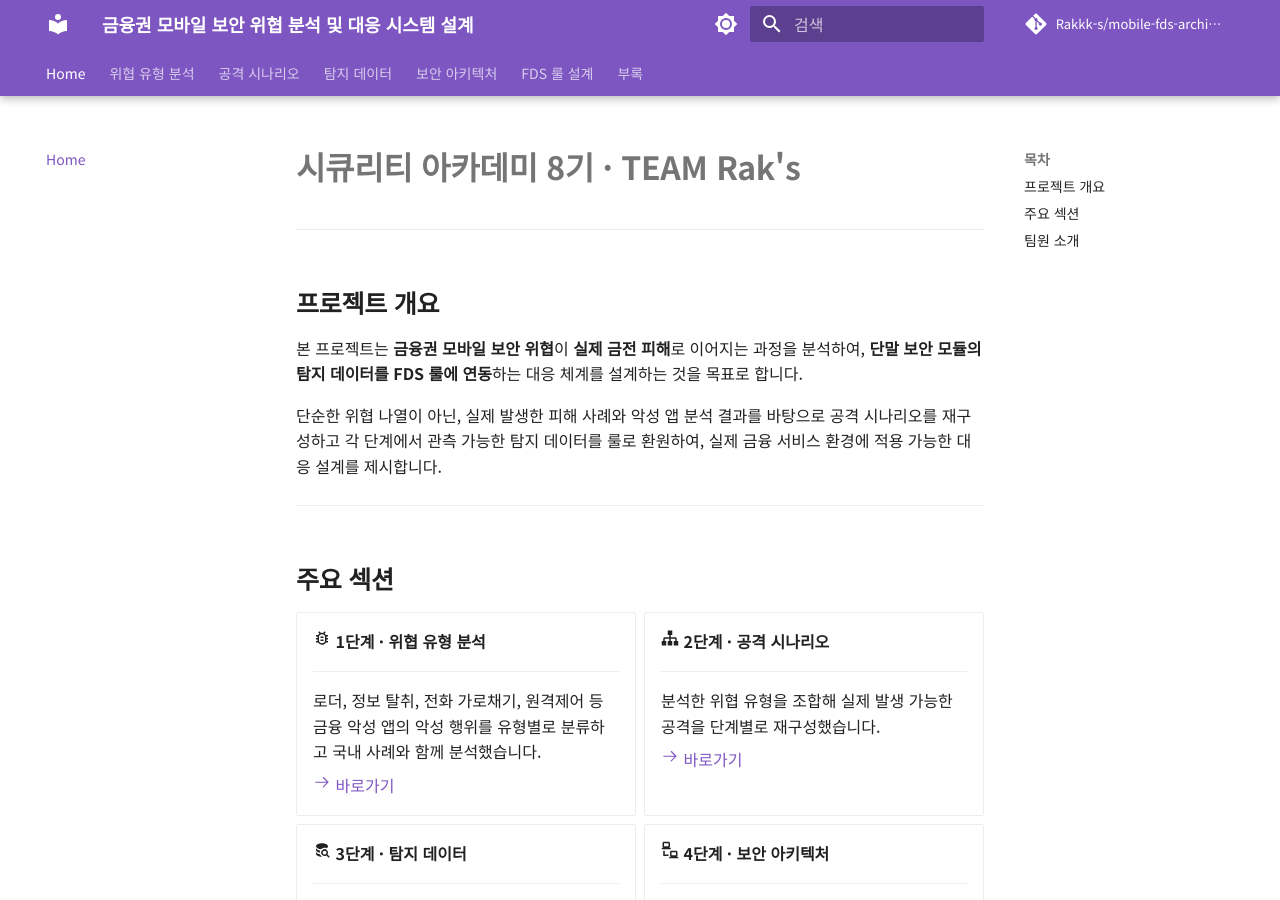
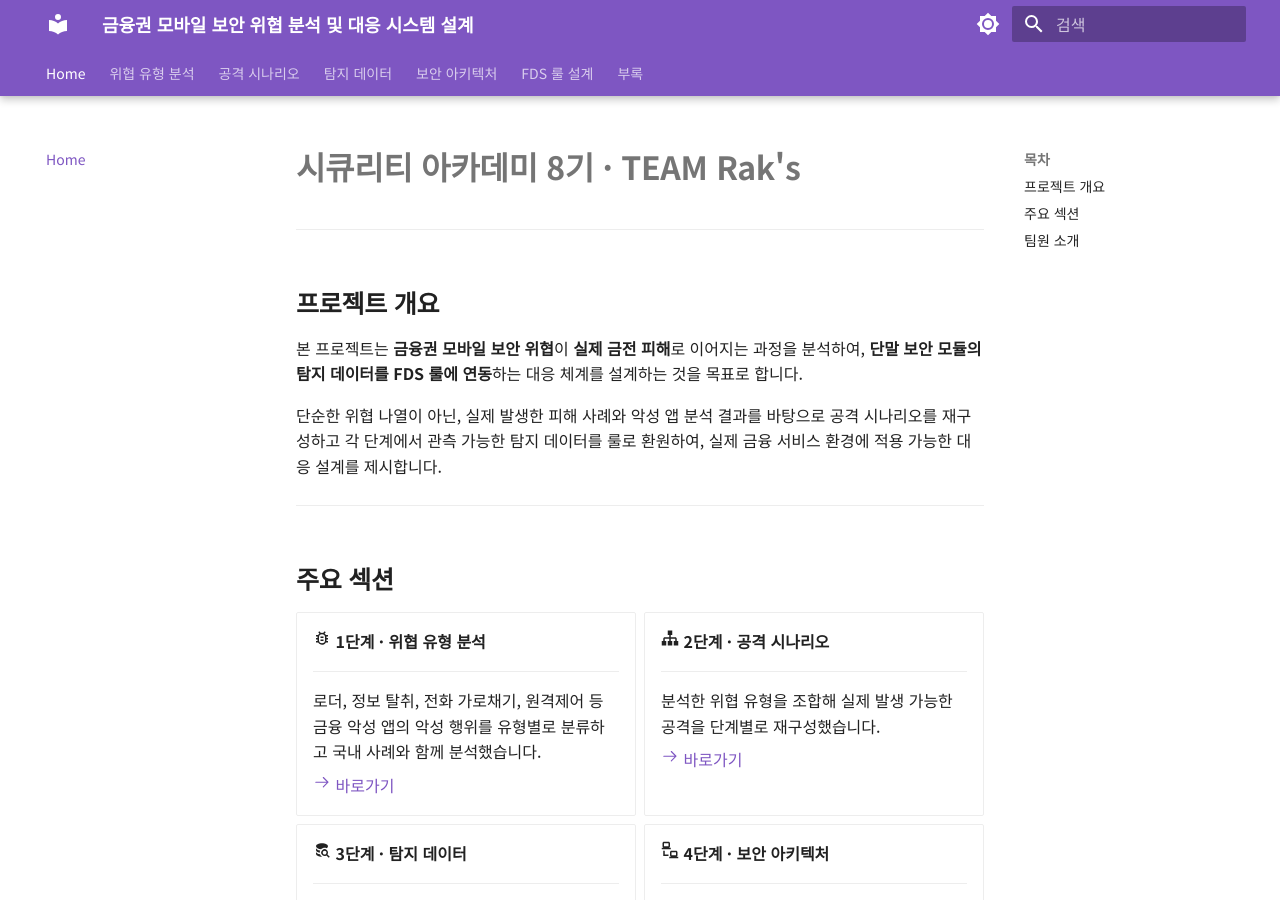
Before and after one commit to Rakkk-s/mobile-security-fds-docs, an MkDocs documentation site: the page built from docs/index.md, in a window 1280 px wide and 900 px high. Built offline with MkDocs 1.6.1 and Material for MkDocs 9.7.7, drawn with Linux system fonts in a browser that asks for light colours; comment, search, counter and statistics services are not loaded.

Commit message:
fix: 배너 수정

```diff
--- a/mkdocs.yml
+++ b/mkdocs.yml
@@ -1,10 +1,6 @@
 site_name: 금융권 모바일 보안 위협 분석 및 대응 시스템 설계
 site_description: 시큐리티 아카데미 8기 안랩 트랙 · TEAM Rak's 프로젝트 문서
-site_url: https://rakkk-s.github.io/mobile-fds-architecture-docs/
-
-repo_url: https://github.com/Rakkk-s/mobile-fds-architecture-docs
-repo_name: Rakkk-s/mobile-fds-architecture-docs
-edit_uri: edit/main/docs/
+site_url: https://rakkk-s.github.io/mobile-security-fds-docs/
 
 theme:
   name: material
@@ -78,7 +74,7 @@ plugins:
 extra:
   social:
     - icon: fontawesome/brands/github
-      link: https://github.com/Rakkk-s/mobile-fds-architecture-docs
+      link: https://github.com/Rakkk-s/mobile-security-fds-docs
       name: GitHub
   generator: false
 
```
